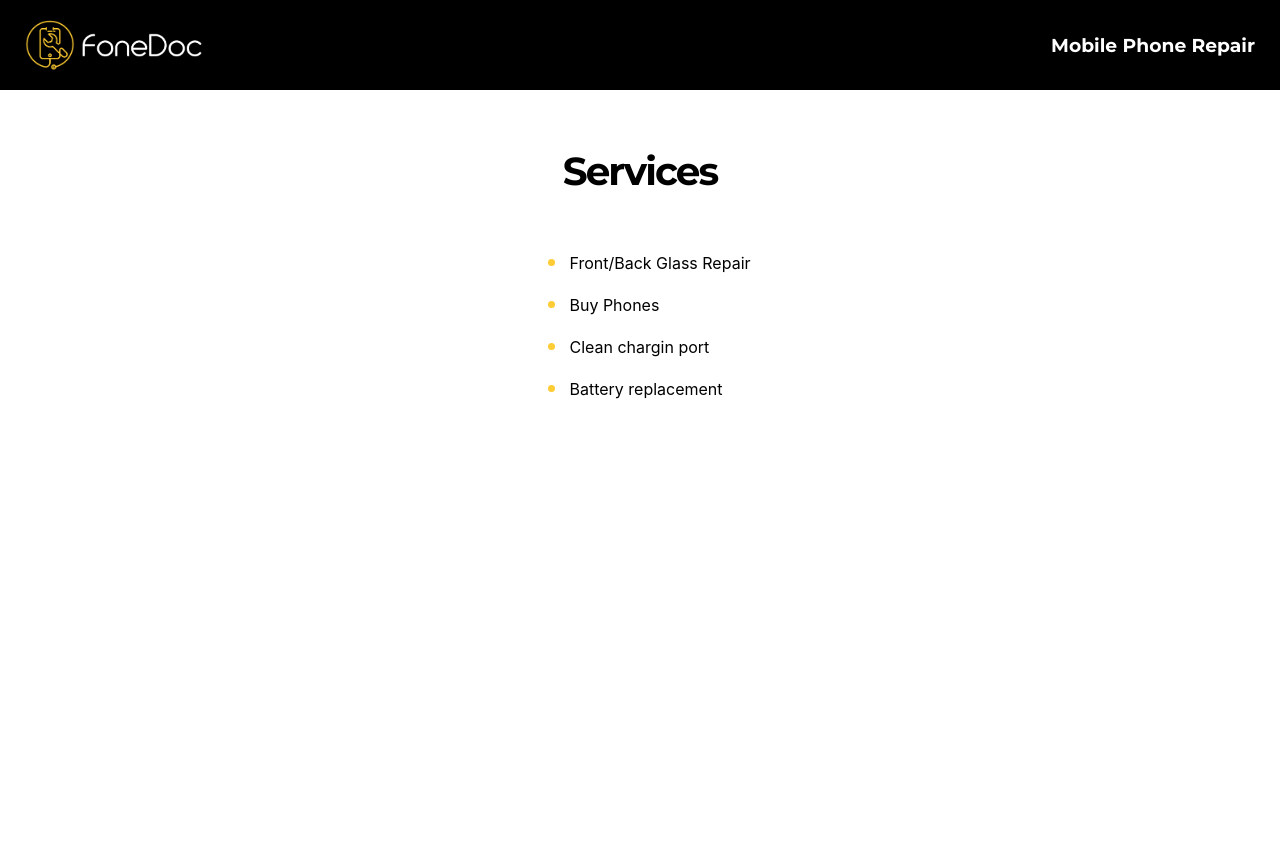
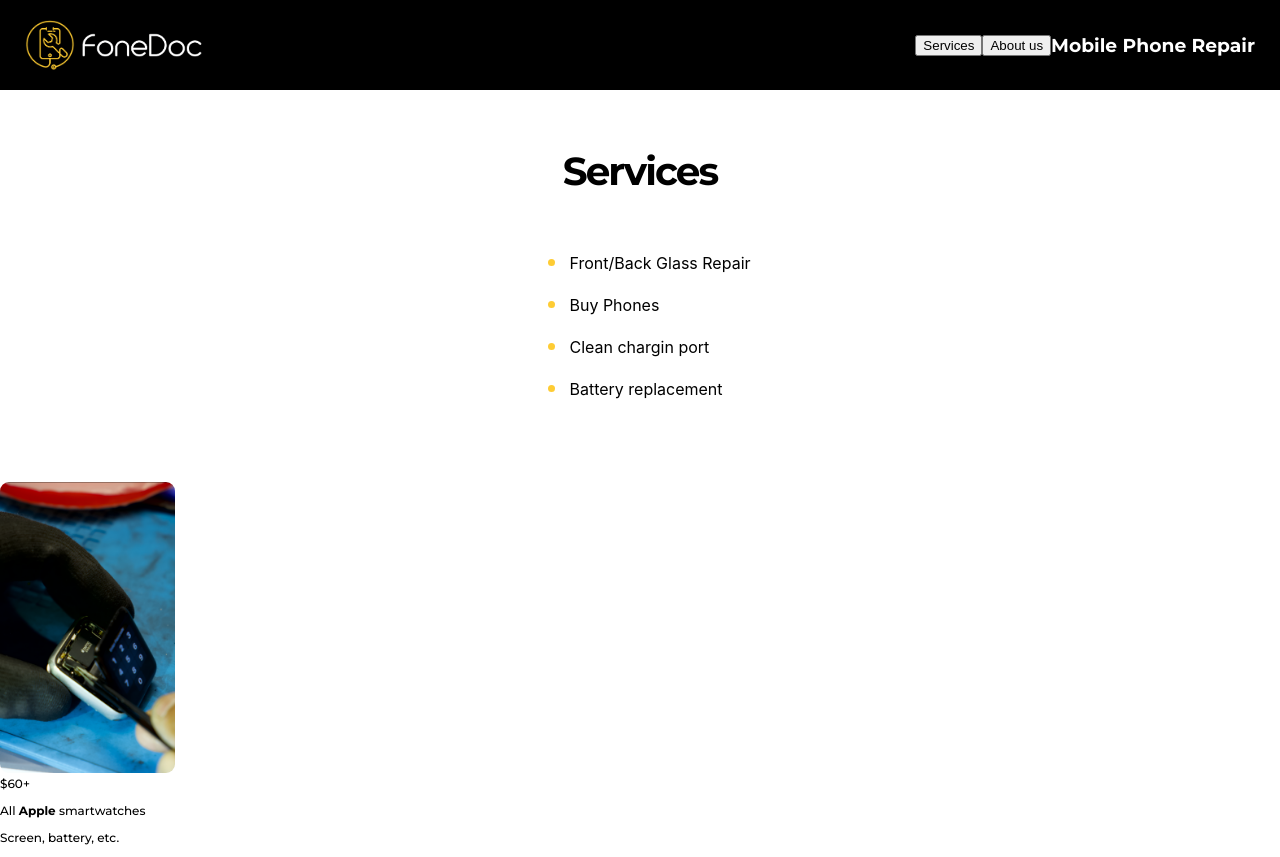
Before and after one commit to ermz/FoneDocv2, a React (Create React App) app: page / in a window 1280 px wide. Before the commit the page ends 800 px from the top, so only its background shows below. Built offline with nearby package versions, Linux system fonts and the light colour scheme.

Commit message:
Added Card component and styles

```diff
--- a/src/App.js
+++ b/src/App.js
@@ -2,12 +2,14 @@ import './App.css';
 
 import Nav from "./Components/Nav"
 import Main from "./Components/Main"
+import Card from "./Components/Card"
 
 function App() {
   return (
     <div className="App">
       <Nav />
       <Main />
+      <Card />
     </div>
   );
 }
--- /dev/null
+++ b/src/CompStyles/Card.css
@@ -0,0 +1,17 @@
+@import url('https://fonts.googleapis.com/css2?family=Montserrat:wght@500;700;900&display=swap');
+
+.card {
+    width: 175px;
+    font-size: 12px;
+    font-family: 'Montserrat', sans-serif;
+}
+
+.card-image {
+    width: 100%;
+    border-radius: 9px;
+}
+
+.card-stats {
+    display: flex;
+    align-items: center;
+}
--- /dev/null
+++ b/src/Components/Card.js
@@ -0,0 +1,16 @@
+import "../CompStyles/Card.css";
+import cardpic from "../images/smartwatchrepair.png";
+
+export default function Card () {
+    return (
+        <div className="card">
+            <img src={cardpic} className="card-image" />
+            <div className="card-stats">
+                <span>$</span>
+                <span>60+</span>
+            </div>
+            <p>All <strong>Apple</strong> smartwatches</p>
+            <p>Screen, battery, etc.</p>
+        </div>
+    )
+}
--- a/src/Components/Nav.js
+++ b/src/Components/Nav.js
@@ -9,6 +9,11 @@ function Nav() {
                 <img src={logo} />
                 <img src={logoTitle} />
             </div>
+            <div>
+                <button>Services</button>
+                <button>About us</button>
+
+            </div>
             <h3>Mobile Phone Repair</h3>
         </nav>
     )
```
Also changed, not shown: src/images/smartwatchrepair.png (added).
